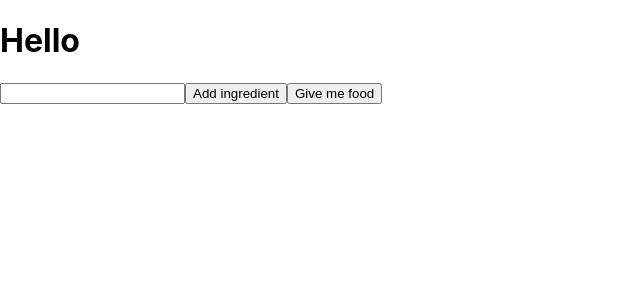
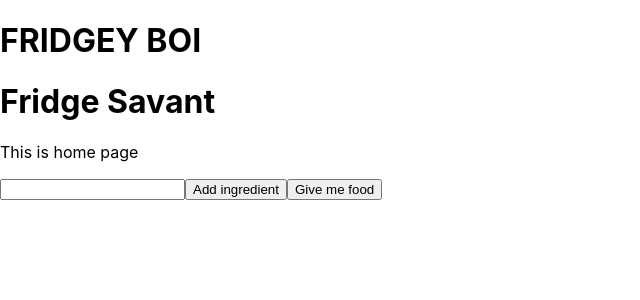
Before and after one commit to fwill22/fridge-savant-client, a React (Create React App) app: page / in a window 1280 px wide. Shown: the top 300 px of the page, without its empty margins (0-640 px from the left). Built offline with nearby package versions, Linux system fonts and the light colour scheme.

Commit message:
added webpages folder which creates wepages component to allow multiple webpages in the app + extracted search component into webpages/index.js

```diff
--- a/package.json
+++ b/package.json
@@ -9,6 +9,7 @@
     "dotenv": "^8.2.0",
     "react": "^17.0.2",
     "react-dom": "^17.0.2",
+    "react-router-dom": "^5.2.0",
     "react-scripts": "4.0.3",
     "web-vitals": "^1.0.1"
   },
--- a/src/App.js
+++ b/src/App.js
@@ -1,13 +1,15 @@
 import React from 'react';
 import SearchComponent from './components/search'
+import Webpages from './webpages';
 
 function App() {
 
 
   return (
     <div className='App'>
-      <h1>Hello</h1>
-      <SearchComponent/>
+      <h1>FRIDGEY BOI</h1>
+      <Webpages />
+      {/* <SearchComponent/> */}
     </div>
   );
 }
--- /dev/null
+++ b/src/webpages/home.js
@@ -0,0 +1,14 @@
+import React from 'react';
+import SearchComponent from '../components/search';
+
+const Home = () => {
+    return (
+        <div>
+            <h1>Fridge Savant</h1>
+            <p>This is home page</p>
+            <SearchComponent/>
+        </div>
+    );
+};
+
+export default Home;
--- /dev/null
+++ b/src/webpages/index.js
@@ -0,0 +1,20 @@
+import React from 'react'
+import {
+  BrowserRouter as Router,
+  Switch,
+  Route,
+  Link
+} from 'react-router-dom'
+import Home from './home'
+import Login from './login'
+
+const Webpages = () => {
+  return(
+    <Router>
+      <Route exact path='/' component={Home} />
+      <Route path = '/login' component={Login} />
+    </Router>
+  )
+}
+
+export default Webpages
--- /dev/null
+++ b/src/webpages/login.js
@@ -0,0 +1,12 @@
+import React from 'react'
+
+const Login = () => {
+  return (
+    <div>
+      <h1>Fridge Savant - Login</h1>
+      <p>Login Page</p>
+    </div>
+  )
+}
+
+export default Login
```
Also changed, not shown: 2 other files (tests, documents, lock files or other folders).
